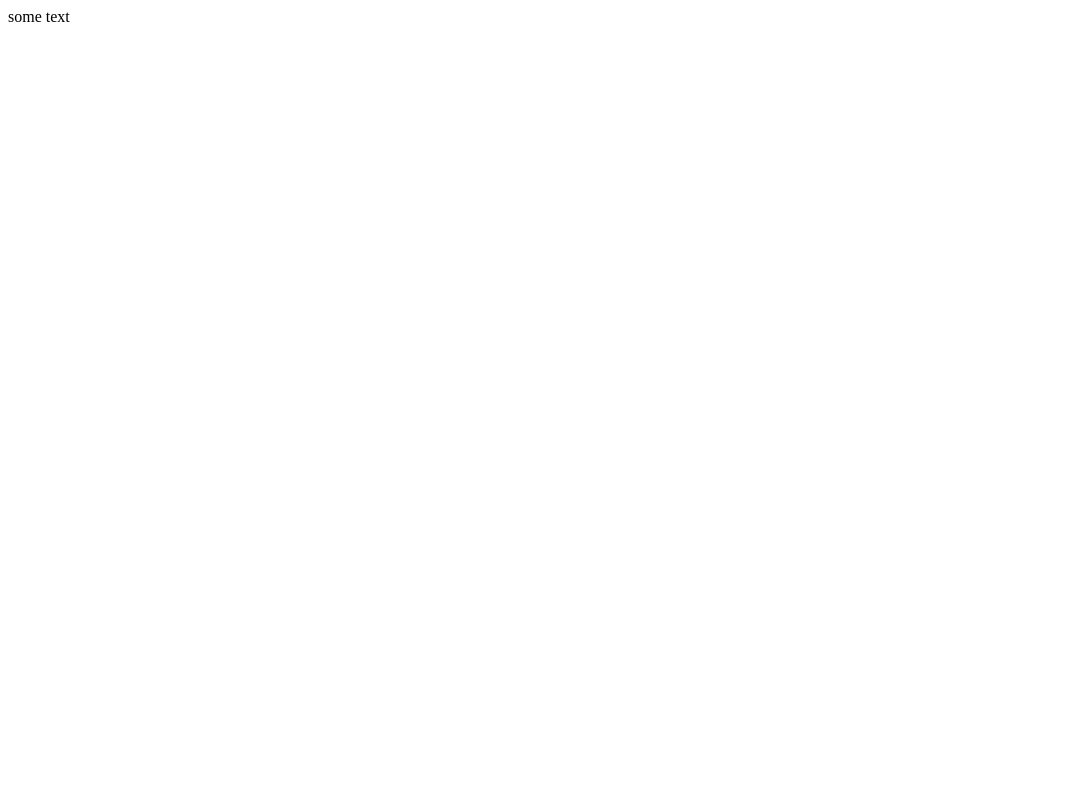
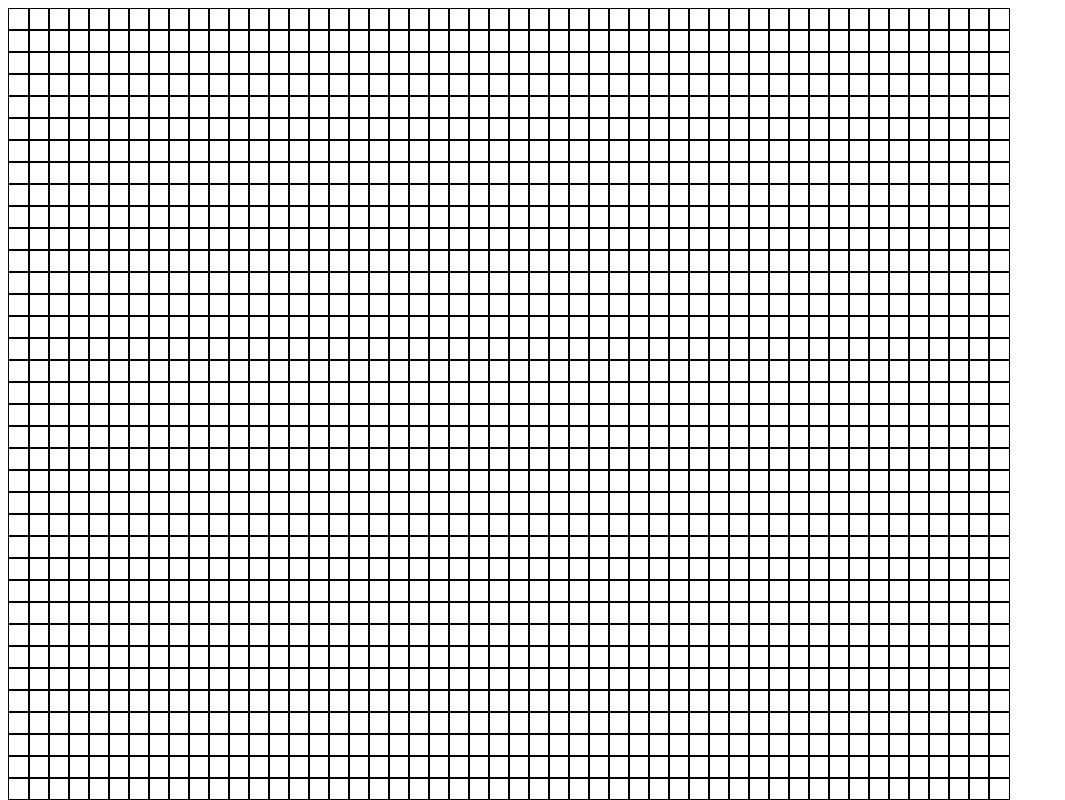
Before and after one commit to Eugenech1988/seeking-t, a React (Create React App) app: page / in a window 1280 px wide. Shown: the top 800 px of the page, without its empty margins (0-1065 px from the left). Built offline with nearby package versions, Linux system fonts and the light colour scheme.

Commit message:
tests added, sass added, ts started

```diff
--- a/package.json
+++ b/package.json
@@ -10,6 +10,7 @@
     "@types/node": "^12.0.0",
     "@types/react": "^16.9.53",
     "@types/react-dom": "^16.9.8",
+    "node-sass": "^4.11.0",
     "react": "^17.0.1",
     "react-dom": "^17.0.1",
     "react-scripts": "4.0.0",
--- a/src/App.tsx
+++ b/src/App.tsx
@@ -1,10 +1,33 @@
 import React, { useState, useCallback, useRef } from 'react';
+import './style.scss'
 
 
+const rowsNum: number = 50;
+const columnsNum: number = 50;
+
+const generateEmptyGrid = () => {
+  const rows: number[][] = [];
+  for (let i = 0; i < rowsNum; i++) {
+    rows.push(Array.from(Array(columnsNum), () => 0));
+  }
+  return rows;
+};
+
 const App: React.FC = () => {
+  const [grid, setGrid] = useState(generateEmptyGrid());
+  // console.log(grid);
   return (
-    <div className="App">
-      some text
+    <div className="app">
+      <div className="grid">
+        {grid.map((rows, i) =>
+          rows.map((col, j) =>
+            <div
+              className='grid-cell'
+              key={`${i}${j}`}
+            />
+          ))
+        }
+      </div>
     </div>
   );
 };
--- /dev/null
+++ b/src/style.scss
@@ -0,0 +1,9 @@
+.grid {
+  display: grid;
+  grid-template-columns: repeat(50, 20px);
+}
+.grid-cell {
+  border: 1px solid black;
+  height: 20px;
+  width: 20px;
+}
```
Also changed, not shown: 2 other files (tests, documents, lock files or other folders).
